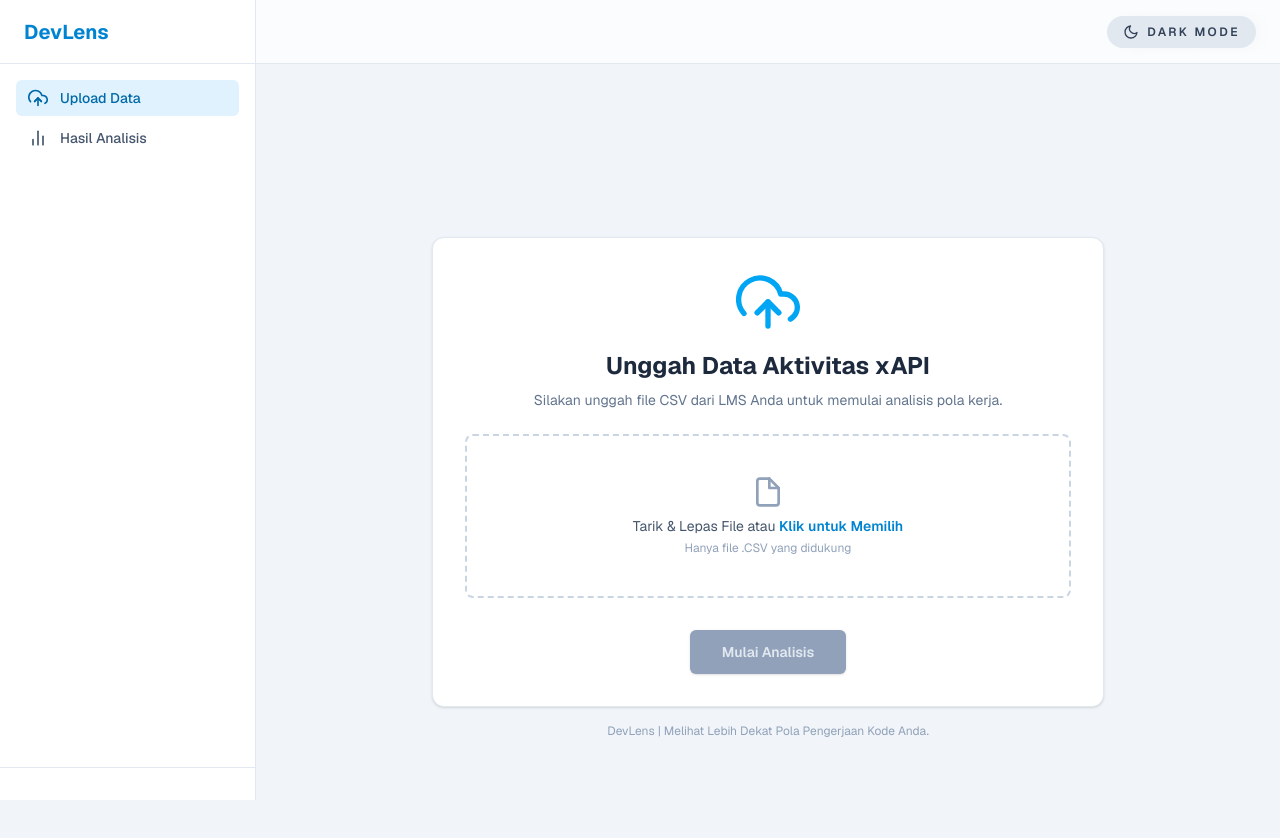
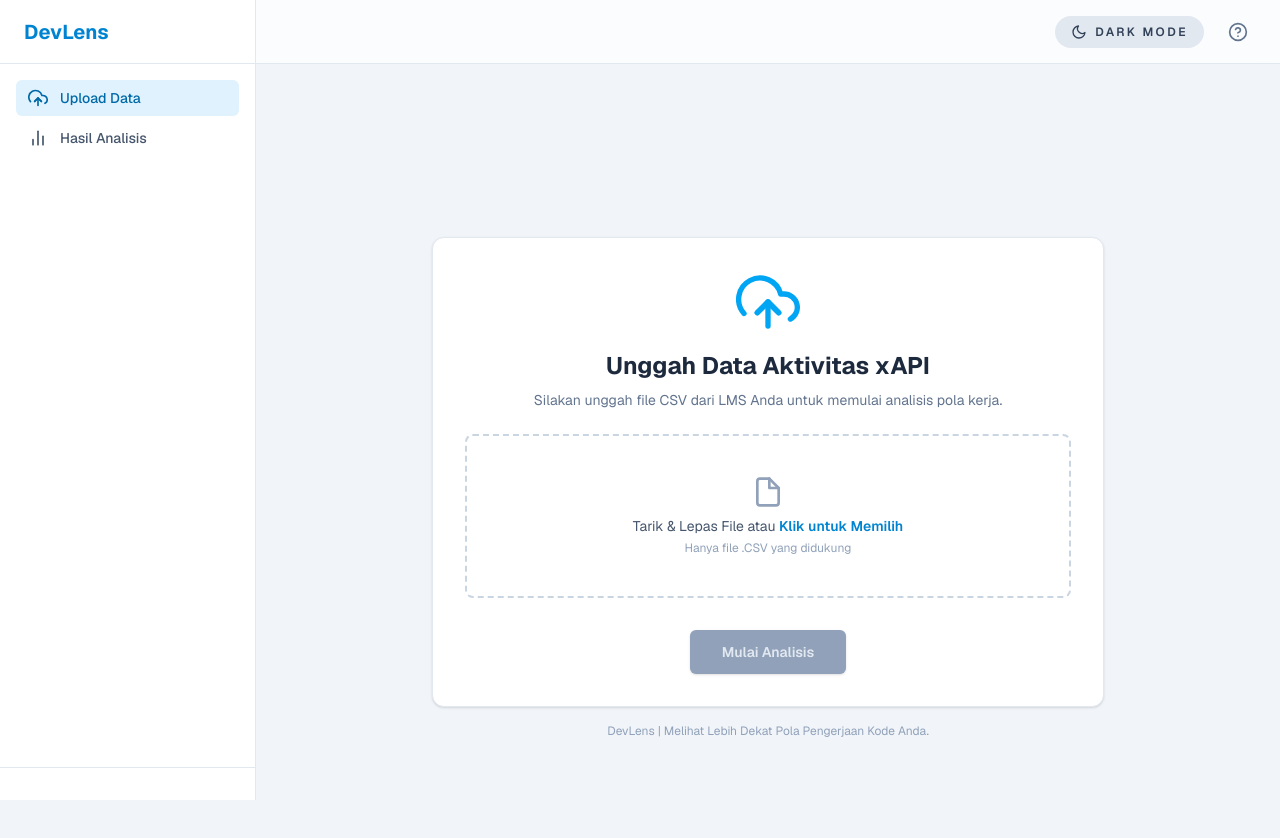
Before and after one commit to zallengrad/xapi-tools, a Next.js app: page /dashboard/convert in a window 1280 px wide. Shown: the top 838 px of the page. Built offline with nearby package versions, Linux system fonts and the light colour scheme; no server answers.

Commit message:
✨ feat : buat intructions help button

```diff
--- a/src/app/dashboard/convert/page.jsx
+++ b/src/app/dashboard/convert/page.jsx
@@ -212,7 +212,6 @@ export default function ConvertPage() {
 
   return (
     <main className={`flex min-h-screen w-full flex-col items-center justify-center transition-colors duration-300 p-4 ${theme.main}`}>
-      {ready && <ThemeToggle isDark={isDark} onToggle={toggle} className="absolute top-4 right-4" />}
       <ConvertModal isOpen={showModal} onClose={() => setShowModal(false)} isDark={isDark} file={file} />
 
       <div className="w-full max-w-2xl">
--- a/src/components/layout/Header.jsx
+++ b/src/components/layout/Header.jsx
@@ -3,7 +3,10 @@
 import { useThemeContext } from "@/context/theme/ThemeContext";
 import ThemeToggle from "@/components/ui/ThemeToggle"; // Kita gunakan ThemeToggle yang sudah Anda buat
 import { usePathname } from "next/navigation";
-import { useMemo } from "react";
+import { useMemo, useState } from "react";
+
+import HelpButton from "@/components/ui/HelpButton";
+import HelpModal from "@/components/ui/HelpModal";
 
 // Fungsi helper untuk mengubah pathname menjadi judul yang rapi
 function getTitleFromPathname(pathname) {
@@ -30,7 +33,14 @@ export default function Header() {
   const headerShell = isDark ? "border-slate-800 bg-slate-900/70" : "border-slate-200 bg-white/70";
   const titleClass = isDark ? "text-slate-100" : "text-slate-900";
 
+  const handleHelpClick = () => {
+    alert("Tombol Bantuan Diklik!\n\nDi sini Anda bisa menampilkan modal atau tutorial.");
+  };
+
+  const [isHelpModalOpen, setIsHelpModalOpen] = useState(false);
+
   return (
+    <>
       <header className={`sticky top-0 z-10 flex h-16 shrink-0 items-center justify-between border-b px-6 backdrop-blur-sm transition-colors duration-300 ${headerShell}`}>
         {/* 1. Judul Halaman (Dinamis berdasarkan URL) */}
         <div>
@@ -42,9 +52,12 @@ export default function Header() {
           {/* Kita gunakan ThemeToggle yang sudah ada dari src/components/ui/ThemeToggle.jsx */}
           {ready && <ThemeToggle isDark={isDark} onToggle={toggle} />}
 
-        {/* Placeholder untuk info user ringkas (jika diperlukan di header) */}
-        {/* <span className="h-8 w-8 rounded-full bg-slate-300 dark:bg-slate-700"></span> */}
+          {/* help button */}
+          <HelpButton onClick={() => setIsHelpModalOpen(true)} />
         </div>
       </header>
+
+      <HelpModal isOpen={isHelpModalOpen} onClose={() => setIsHelpModalOpen(false)} />
+    </>
   );
 }
--- /dev/null
+++ b/src/components/ui/HelpButton.jsx
@@ -0,0 +1,44 @@
+"use client";
+
+import { FiHelpCircle } from "react-icons/fi";
+
+/**
+ * Tombol ikon bantuan (?) yang mendukung dark/light mode.
+ * @param {object} props
+ * @param {function} props.onClick - Fungsi yang akan dipanggil saat tombol diklik.
+ * @param {string} [props.className] - Kelas Tailwind tambahan untuk kustomisasi.
+ * @param {string} [props.ariaLabel] - Label aksesibilitas (default: "Bantuan").
+ */
+export default function HelpButton({ onClick, className = "", ariaLabel = "Bantuan" }) {
+  return (
+    <button
+      type="button"
+      onClick={onClick}
+      aria-label={ariaLabel}
+      className={`
+        rounded-full p-2 transition-colors duration-200
+
+        // --- Light Mode (Default) ---
+        text-slate-500 // Warna ikon
+        hover:bg-slate-200 // Latar belakang saat di-hover
+        hover:text-slate-800 // Warna ikon saat di-hover
+
+        // --- Dark Mode (via 'dark:' variant) ---
+        dark:text-slate-400 // Warna ikon di dark mode
+        dark:hover:bg-slate-700 // Latar belakang saat di-hover di dark mode
+        dark:hover:text-slate-100 // Warna ikon saat di-hover di dark mode
+
+        // --- Focus/Accessibility ---
+        focus:outline-none
+        focus:ring-2
+        focus:ring-sky-500
+        focus:ring-offset-2
+        dark:focus:ring-offset-slate-900
+
+        ${className}
+      `}
+    >
+      <FiHelpCircle className="h-5 w-5" />
+    </button>
+  );
+}
--- /dev/null
+++ b/src/components/ui/HelpModal.jsx
@@ -0,0 +1,111 @@
+// src/components/ui/HelpModal.jsx
+
+"use client";
+
+import { FiX, FiCheckCircle, FiFileText, FiUploadCloud } from "react-icons/fi";
+
+/**
+ * Komponen Modal Reusable untuk Bantuan
+ * @param {object} props
+ * @param {boolean} props.isOpen - Boolean untuk menampilkan atau menyembunyikan modal
+ * @param {function} props.onClose - Fungsi yang dipanggil saat modal ditutup
+ */
+export default function HelpModal({ isOpen, onClose }) {
+  if (!isOpen) {
+    return null;
+  }
+
+  // Styling (mengikuti pola dari ConvertModal dan komponen Anda yang lain)
+  const backdropClass = "bg-black/60 backdrop-blur-sm";
+  const cardClass = "bg-white dark:bg-slate-800 border border-slate-200 dark:border-slate-700 text-slate-900 dark:text-slate-100";
+  const subtitleClass = "text-slate-600 dark:text-slate-300";
+  const iconWrapperClass = "flex-shrink-0 w-12 h-12 rounded-full bg-sky-100 dark:bg-sky-900/50 text-sky-600 dark:text-sky-300 flex items-center justify-center";
+  const codeBlockClass = "p-3 mt-2 text-xs rounded-md bg-slate-100 dark:bg-slate-900 text-slate-700 dark:text-slate-300 font-mono overflow-x-auto";
+
+  return (
+    // Backdrop / Overlay
+    <div
+      className={`fixed inset-0 z-50 flex items-center justify-center p-4 ${backdropClass}`}
+      role="dialog"
+      aria-modal="true"
+      aria-labelledby="help-modal-title"
+      onClick={onClose} // Menutup modal saat mengklik backdrop
+    >
+      {/* Konten Modal */}
+      <div
+        className={`w-full max-w-2xl rounded-2xl p-6 shadow-xl transition-colors ${cardClass}`}
+        onClick={(e) => e.stopPropagation()} // Mencegah modal tertutup saat diklik di dalam
+      >
+        {/* Header Modal */}
+        <div className="flex items-start justify-between">
+          <h2 id="help-modal-title" className="text-xl font-bold">
+            Panduan Penggunaan Halaman Upload
+          </h2>
+          <button type="button" onClick={onClose} className="rounded-full p-1.5 transition-colors text-slate-500 hover:bg-slate-200 dark:text-slate-400 dark:hover:bg-slate-700" aria-label="Tutup modal">
+            <FiX className="h-5 w-5" />
+          </button>
+        </div>
+
+        {/* --- Konten Bantuan (Hasil Parafrasa) --- */}
+        <div className="mt-6 space-y-6">
+          {/* Langkah 1: Format File */}
+          <div className="flex gap-4">
+            <div className={iconWrapperClass}>
+              <FiFileText className="h-6 w-6" />
+            </div>
+            <div>
+              <h3 className="font-semibold">1. Pastikan Format File Benar</h3>
+              <p className={`mt-1 text-sm ${subtitleClass}`}>Aplikasi ini hanya dapat memproses file berformat `.csv` (Comma Separated Values) yang berisi data log xAPI. Pastikan baris pertama file Anda adalah *header* (judul kolom).</p>
+            </div>
+          </div>
+
+          {/* Langkah 2: Struktur Data */}
+          <div className="flex gap-4">
+            <div className={iconWrapperClass}>
+              <FiCheckCircle className="h-6 w-6" />
+            </div>
+            <div>
+              <h3 className="font-semibold">2. Siapkan Kolom Data xAPI</h3>
+              <p className={`mt-1 text-sm ${subtitleClass}`}>
+                Agar analisis berjalan akurat, pastikan file `.csv` Anda memiliki kolom-kolom penting yang sesuai dengan standar xAPI. Kolom utama yang kami cari adalah: `timestamp`, `actor_...` (email/nama), `verb`, dan `object_...`
+                (nama/id).
+              </p>
+              <p className={`mt-2 text-xs ${subtitleClass}`}>Contoh format header dan data (disederhanakan):</p>
+              <pre className={codeBlockClass}>
+                {`id,timestamp,actor_name,verb,object_name,object_id
+"a1b2c...","2025-11-03T16:10Z","Budi","completed","Kuis 1","...quiz-1"
+"b2c3d...","2025-11-03T16:15Z","Ani","viewed","Video 1","...video-1"`}
+              </pre>
+            </div>
+          </div>
+
+          {/* Langkah 3: Unggah & Analisis */}
+          <div className="flex gap-4">
+            <div className={iconWrapperClass}>
+              <FiUploadCloud className="h-6 w-6" />
+            </div>
+            <div>
+              <h3 className="font-semibold">3. Unggah dan Tunggu</h3>
+              <p className={`mt-1 text-sm ${subtitleClass}`}>
+                Tarik (drag-and-drop) file Anda ke kotak unggah, atau klik kotak tersebut untuk memilih file. Setelah file siap, klik tombol **"Mulai Analisis"**. Harap tunggu beberapa saat hingga proses selesai dan Anda akan diarahkan ke
+                halaman hasil.
+              </p>
+            </div>
+          </div>
+        </div>
+        {/* --- Akhir Konten Bantuan --- */}
+
+        {/* Footer Modal */}
+        <div className="mt-8 text-right">
+          <button
+            type="button"
+            onClick={onClose}
+            className="rounded-full bg-sky-600 px-6 py-2.5 text-sm font-semibold text-white shadow-sm transition hover:bg-sky-500 focus:outline-none focus:ring-2 focus:ring-sky-500 focus:ring-offset-2 dark:focus:ring-offset-slate-800"
+          >
+            Mengerti
+          </button>
+        </div>
+      </div>
+    </div>
+  );
+}
```
Lines whose indentation alone changed are shown as unchanged.
